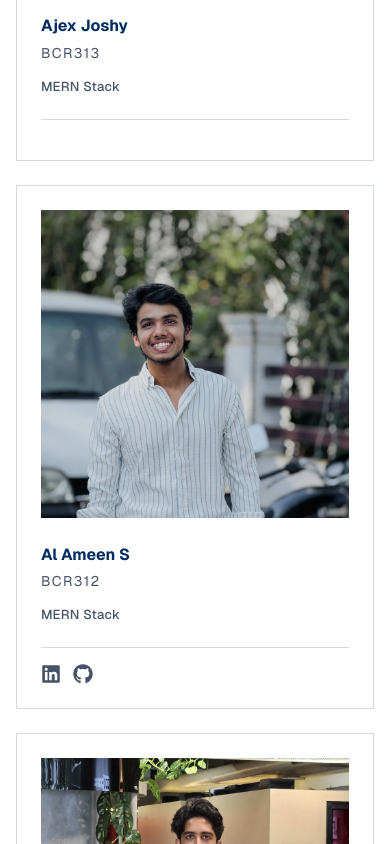
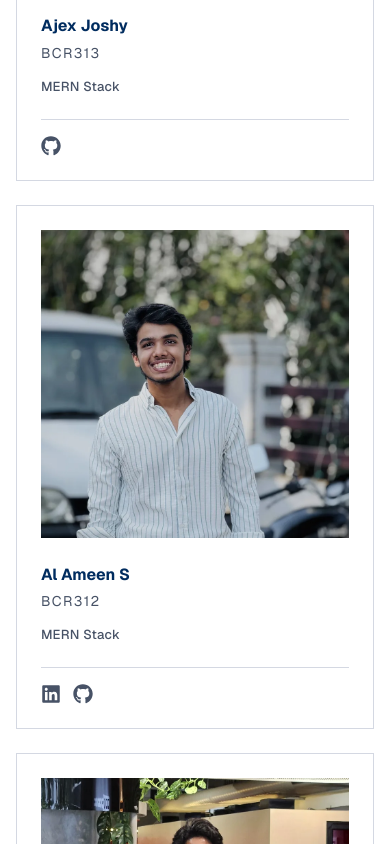
Before and after one commit to ACE-Program-Brototype/ace-web, a React (Vite) app: page /students in a window 390 px wide. Shown: the part 2060-2904 px from the top of the page. Built offline with nearby package versions, Linux system fonts and the light colour scheme; a web font is replaced by a local one.

Commit message:
fix(mobile): fixed scroll position
Signed-off-by: Aswin Sreeraj <aswinsreeraj96@gmail.com>

```diff
--- a/index.html
+++ b/index.html
@@ -10,7 +10,7 @@
   <meta name="viewport" content="width=device-width, initial-scale=1.0" />
   <meta name="description"
     content="ACE Community — Academic Excellence System. Connecting alumni, students, and opportunities." />
-  <title>ACE Community Portal | BROTOTYPE</title>
+  <title>ACE Community | BROTOTYPE</title>
   <link rel="preconnect" href="https://fonts.googleapis.com" />
   <link rel="preconnect" href="https://fonts.gstatic.com" crossorigin />
   <link
--- a/src/components/Navbar.jsx
+++ b/src/components/Navbar.jsx
@@ -8,10 +8,11 @@ export default function Navbar() {
   const [query, setQuery] = useState('');
   const location = useLocation();
 
-  // Close mobile menu on route change
+  // Close mobile menu on route change and reset scroll smoothly
   const close = () => {
     setMenuOpen(false);
     setSearchOpen(false);
+    window.scrollTo({ top: 0, behavior: 'smooth' });
   };
 
   const navLinks = [
--- a/src/constants/studentsDatas.js
+++ b/src/constants/studentsDatas.js
@@ -33,6 +33,7 @@ export const STUDENTS = [
     batch: "BCR313",
     stack: "MERN Stack",
     img: ajexImg,
+    github: "http://www.github.com/Ajex-Joshy",
   },
   {
     name: "Al Ameen S",
@@ -77,6 +78,7 @@ export const STUDENTS = [
     batch: "BCR313",
     stack: "Data Science",
     img: sreehari,
+    github: "https://github.com/sreehari-sreesunil",
   },
   {
     name: "Adarsh M",
@@ -84,7 +86,7 @@ export const STUDENTS = [
     stack: "Java SpringBoot",
     img: adarshImg,
     linkedin: "https://linkedin.com",
-    github: "https://github.com",
+    github: "https://github.com/Adarsh-Melath/",
   },
   {
     name: "Bennet Sharwin",
```
